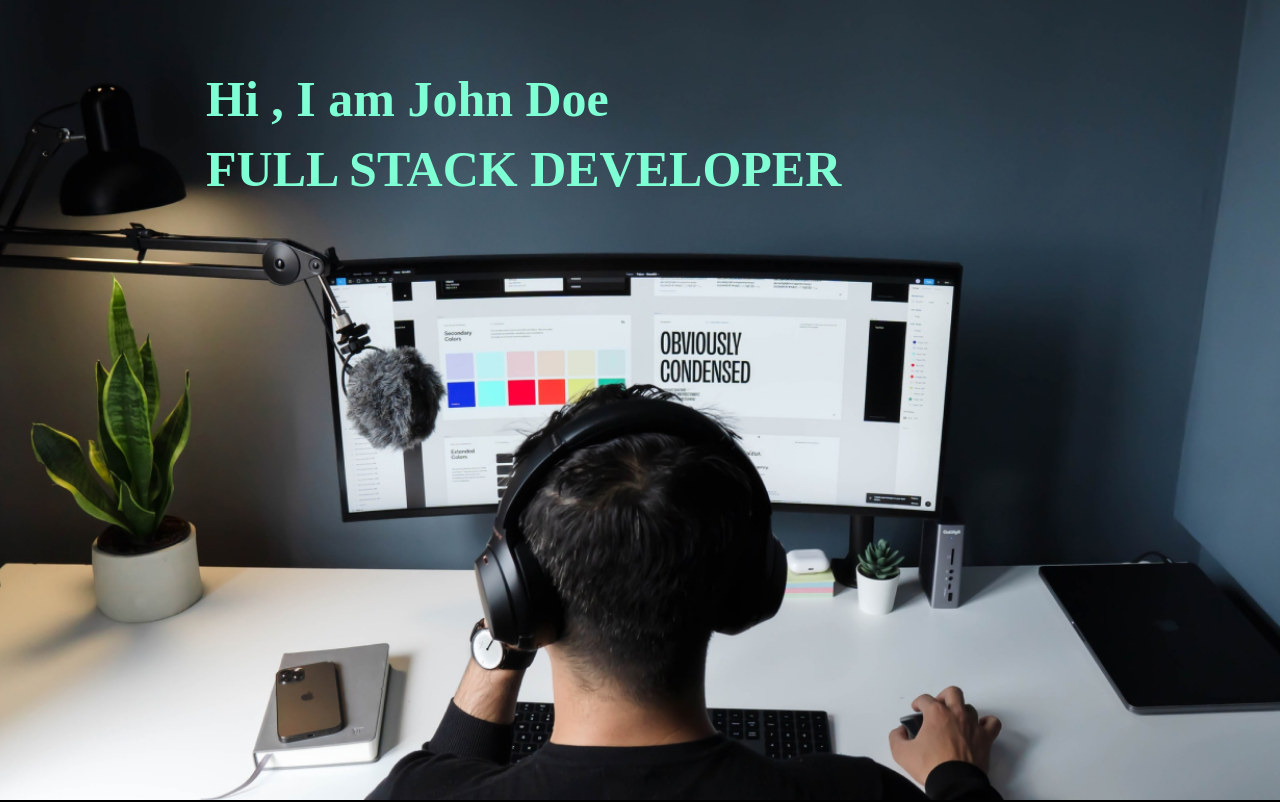
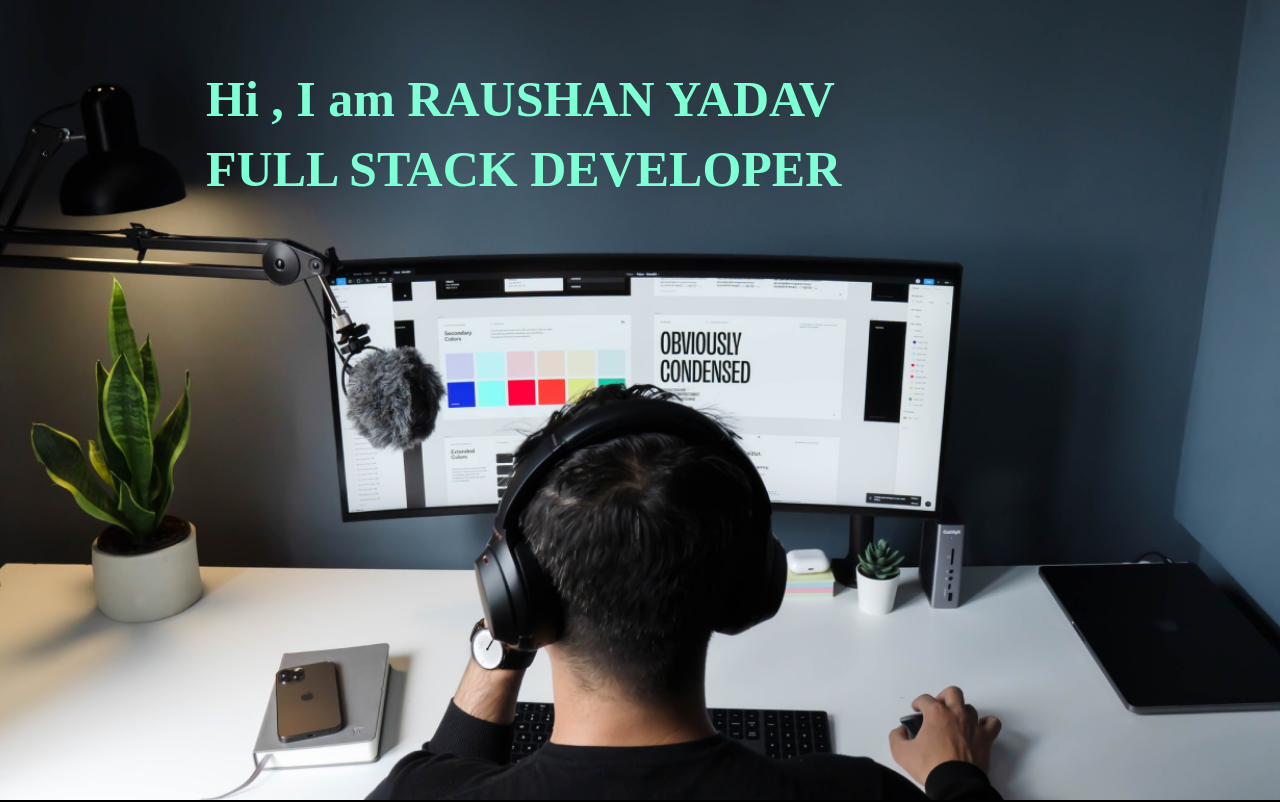
Before and after one commit to Nutan-Kum12/FIRST, a plain HTML site: page index.html in a window 1280 px wide. Shown: the top 802 px of the page. Drawn offline with Linux system fonts and the light colour scheme.

Commit message:
Update index.html

```diff
--- a/index.html
+++ b/index.html
@@ -9,7 +9,7 @@
 <body>
     <section class="img1">
        <div class="text_container">
-        <h2 class="text">Hi , I am John Doe</h2>
+        <h2 class="text">Hi , I am RAUSHAN YADAV</h2>
         <h1 class="text">FULL STACK DEVELOPER</h1>
        </div>
     </section>
```
